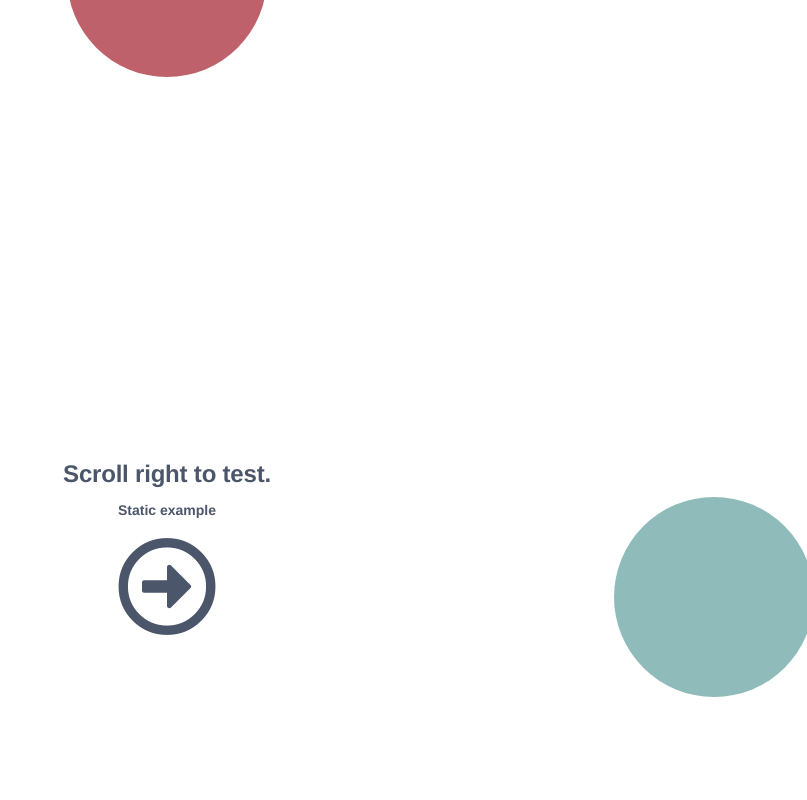
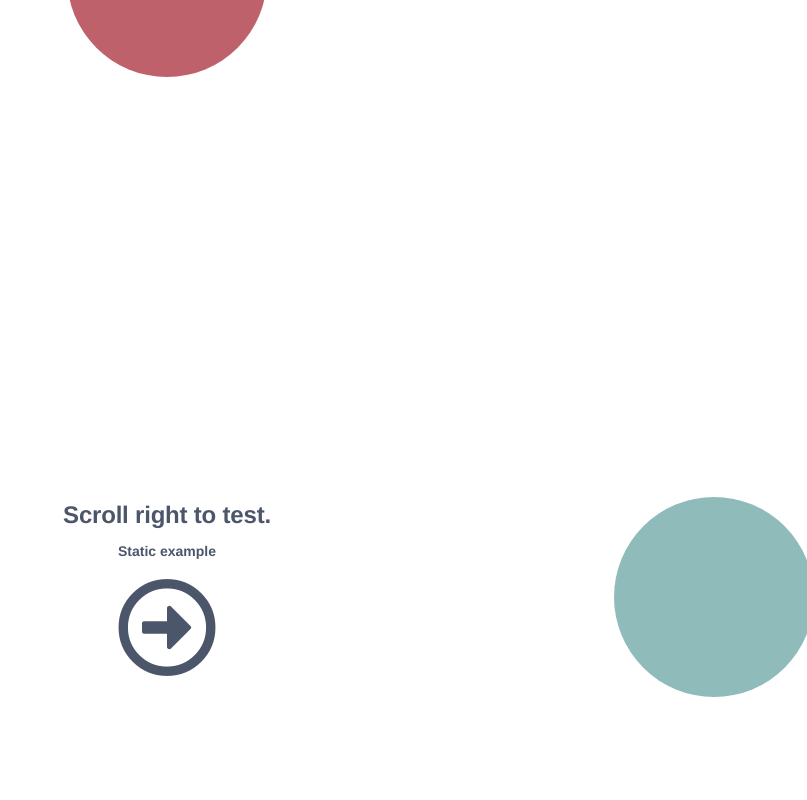
Before and after one commit to ianrogren/javascript-inViewport, a website: page index.html in a window 1280 px wide. Shown: the part 4835-5635 px from the top of the page, without its empty margins (473-1280 px from the left). Drawn offline with nearby package versions, Linux system fonts and the light colour scheme; a small style sheet from the web is missing; a web font is replaced by a local one.

Commit message:
minor readme and example style update for ie11.

```diff
--- a/stylesheets/viewport-example.css
+++ b/stylesheets/viewport-example.css
@@ -91,10 +91,11 @@ header > p {
 }
 
 .example-wrapper.horizontal-notification {
-  position: absolute;
+  /* position: absolute;
   bottom: 10rem;
   left: 50%;
-  transform: translate(-50%, 0);
+  transform: translate(-50%, 0); */
+  transform: translate(0, -36rem);
 }
 
 .horizontal-scroll-example {
```
Also changed, not shown: README.md.
